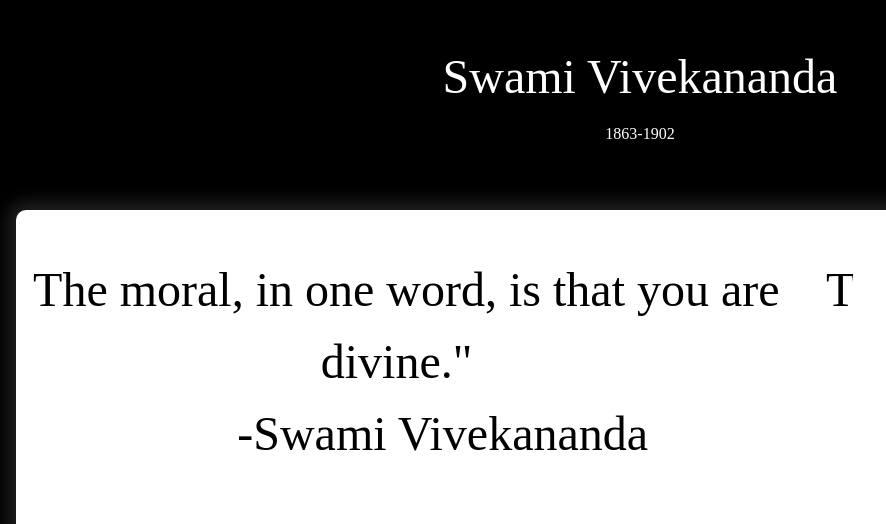
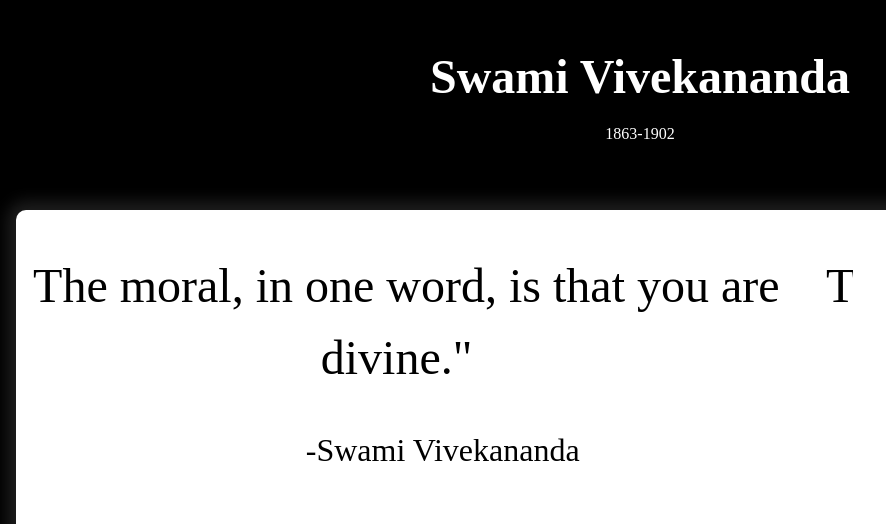
Before and after one commit to crawlercoder/Tribute_Page, a plain HTML site: page index.html in a window 1280 px wide. Shown: the top 524 px of the page, 0-886 px from the left. Drawn offline with nearby package versions, Linux system fonts and the light colour scheme.

Commit message:
Font Weight
Added Title Weight

```diff
--- a/style.css
+++ b/style.css
@@ -19,9 +19,11 @@ body{
 
 }
 
+
 header > .title{
     margin-bottom: 1rem;
     font-size: 3rem;
+    font-weight: bold;
 }
 
 
@@ -48,6 +50,11 @@ header > .title{
 .tribute blockquote{
     text-align: center;
     font-size: 3rem;
+}
+
+blockquote p{
+    margin-top: 1em;
+    font-size: 2rem;
 }
 
 
```
